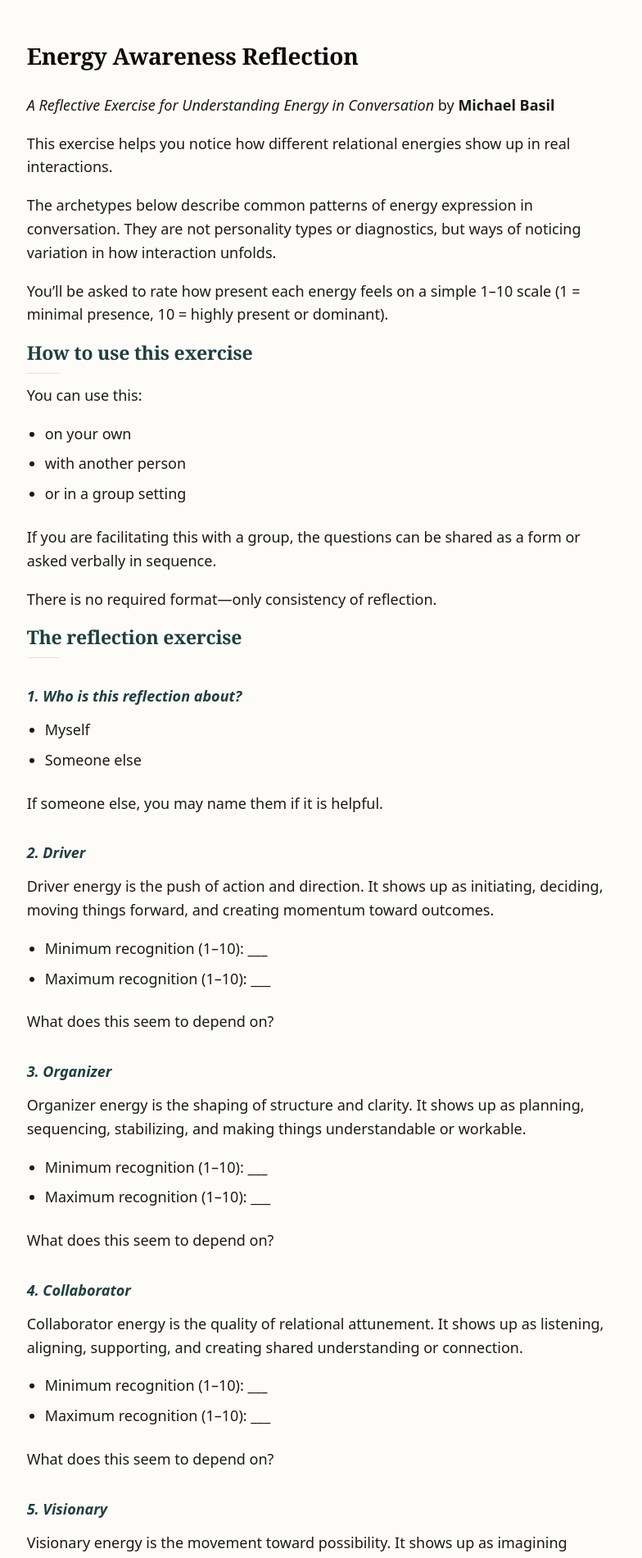
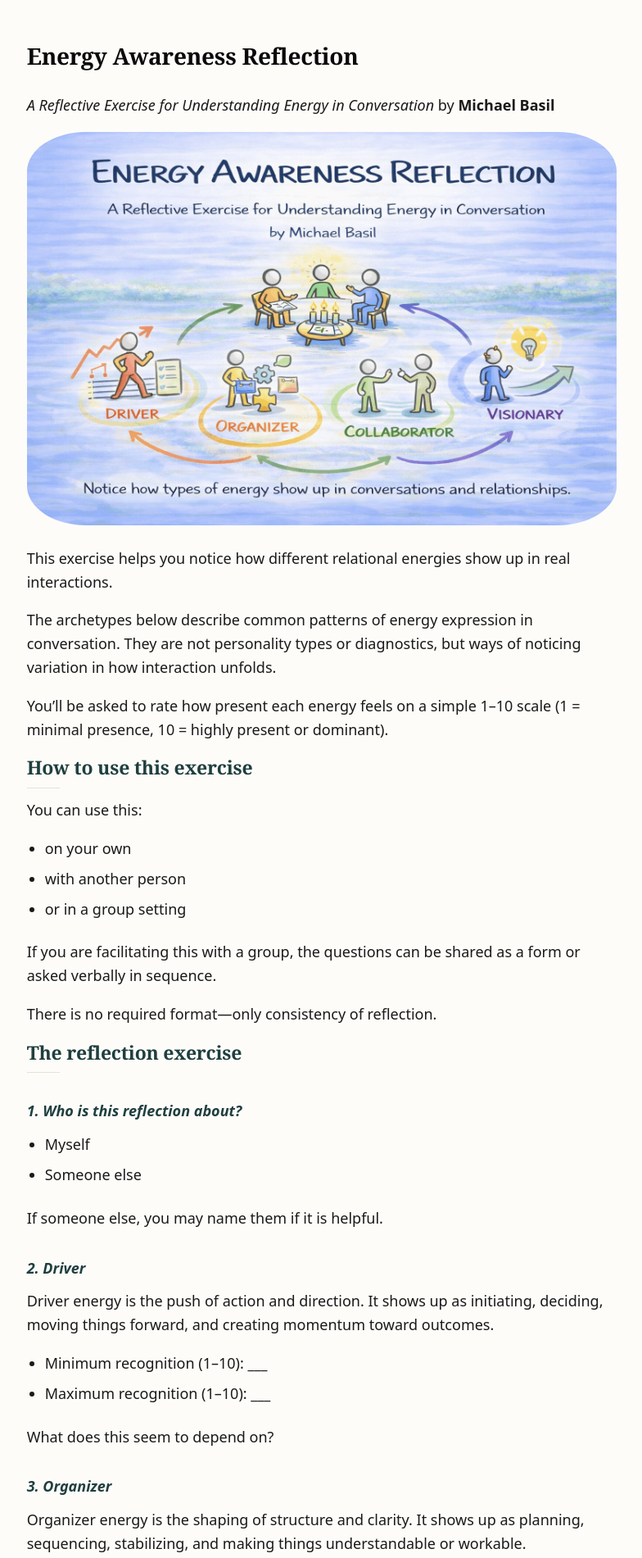
Before and after one commit to basil-family-lab/circle, a Jekyll site: the page built from reflection.md, in a window 1280 px wide. Shown: the top 1901 px of the page at 82% size, without its empty margins (247-1031 px from the left). Built offline with Jekyll 4.4.1, drawn with Linux system fonts in a browser that asks for light colours.

Commit message:
feat: energy awareness reflection image

```diff
--- a/reflection.md
+++ b/reflection.md
@@ -9,6 +9,8 @@ css_id: reflection
 # Energy Awareness Reflection
 
 *A Reflective Exercise for Understanding Energy in Conversation* by **Michael Basil**
+
+![Energy Awareness Reflection](/images/reflection.png)
 
 This exercise helps you notice how different relational energies show up in real interactions.
 
```
Also changed, not shown: images/reflection.png (added), 1 other file.
